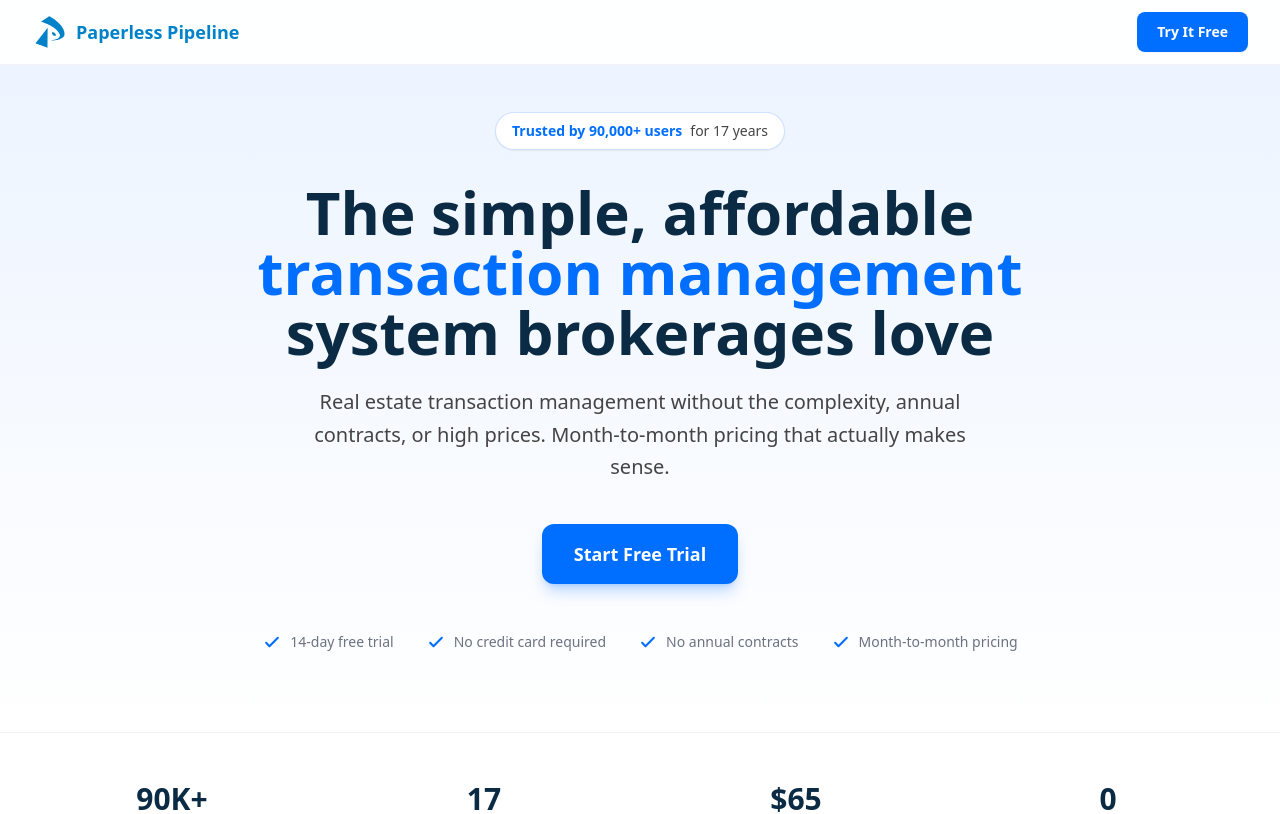
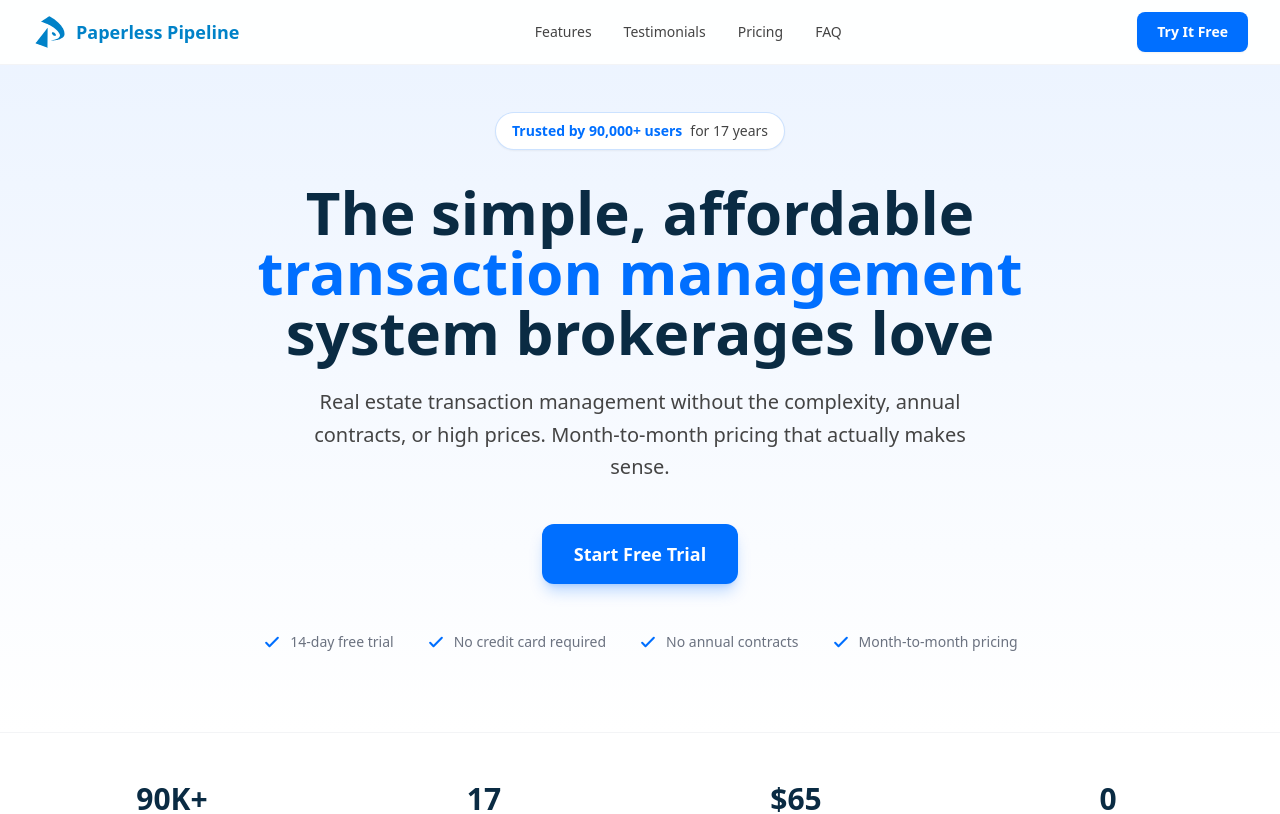
Before and after one commit to Landing-Pages-Websites/paperless-pipeline-landing, a Next.js app: page / in a window 1280 px wide. Shown: the top 814 px of the page. Built offline with nearby package versions, Linux system fonts and the light colour scheme.

Commit message:
Add nav anchor links (Features, Testimonials, Pricing, FAQ)

```diff
--- a/src/app/page.tsx
+++ b/src/app/page.tsx
@@ -92,7 +92,13 @@
               <span className="font-heading font-bold text-[#0082c8] text-lg">Paperless Pipeline</span>
             </a>
 
-
+            {/* Nav links */}
+            <div className="hidden md:flex items-center gap-8">
+              <a href="#features" className="text-sm font-medium text-gray-600 hover:text-navy transition-colors">Features</a>
+              <a href="#testimonials" className="text-sm font-medium text-gray-600 hover:text-navy transition-colors">Testimonials</a>
+              <a href="#pricing" className="text-sm font-medium text-gray-600 hover:text-navy transition-colors">Pricing</a>
+              <a href="#faq" className="text-sm font-medium text-gray-600 hover:text-navy transition-colors">FAQ</a>
+            </div>
 
             {/* CTA button */}
             <div className="flex items-center">
@@ -622,7 +628,7 @@
       </section>
 
       {/* ━━━ FAQ ━━━ */}
-      <section className="py-20 bg-white">
+      <section id="faq" className="py-20 bg-white">
         <div className="max-w-3xl mx-auto px-4 sm:px-6 lg:px-8">
           <div className="text-center mb-12">
             <h2 className="font-heading font-bold text-3xl sm:text-4xl text-navy mb-4">
```
